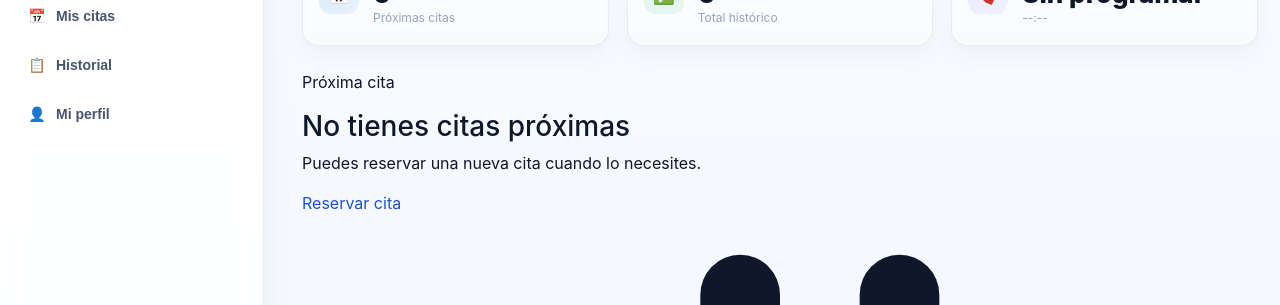
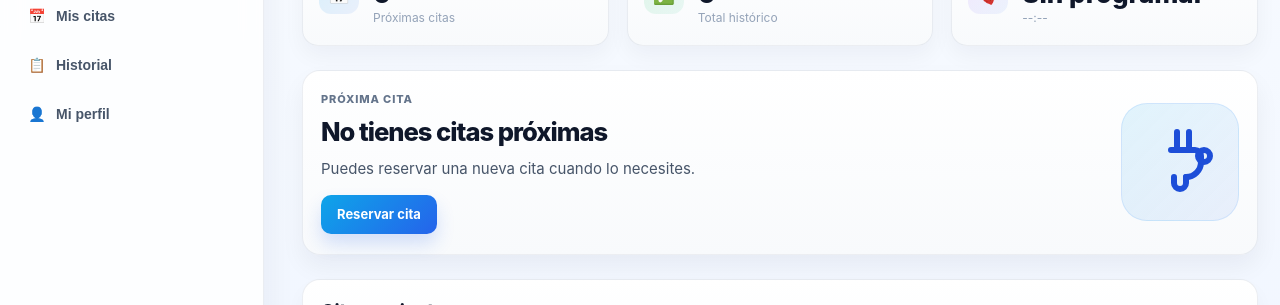
Before and after one commit to JosueBiminchumo/SistemaFrontend, a React (Vite) app: page /paciente in a window 1280 px wide. Shown: the part 287-592 px from the top of the page. Built offline with nearby package versions, Linux system fonts and the light colour scheme; no server answers.

Commit message:
style: refinamiento visual del dashboard y landing

```diff
--- a/src/pages/patient/PatientDashboard.css
+++ b/src/pages/patient/PatientDashboard.css
@@ -99,15 +99,128 @@
   color: #94a3b8;
 }
 
+.next-appt,
 .next-appointment-card {
-  background: linear-gradient(135deg, #0f172a 0%, #1d4ed8 45%, #0ea5e9 100%);
-  color: #ffffff;
-  padding: 22px 20px;
-  border-radius: 20px;
-  box-shadow: 0 18px 34px rgba(37, 99, 235, 0.18);
+  background: linear-gradient(180deg, #ffffff 0%, #f8fafc 100%);
+  color: #0f172a;
+  padding: 20px 18px;
+  border-radius: 18px;
+  box-shadow: 0 12px 24px rgba(15, 23, 42, 0.05);
+  border: 1px solid rgba(148, 163, 184, 0.18);
+  display: grid;
+  grid-template-columns: minmax(0, 1fr) 118px;
+  align-items: center;
+  gap: 18px;
+}
+
+.next-appt-content {
   display: flex;
   flex-direction: column;
-  gap: 18px;
+  gap: 10px;
+}
+
+.next-appt-label,
+.badge-proxima {
+  margin: 0;
+  font-size: 11px;
+  letter-spacing: 0.08em;
+  font-weight: 800;
+  color: #64748b;
+  text-transform: uppercase;
+}
+
+.next-appt-content h3,
+.next-appointment-card h2 {
+  margin: 0;
+  font-size: clamp(22px, 2vw, 28px);
+  font-weight: 800;
+  letter-spacing: -0.04em;
+  color: #0f172a;
+}
+
+.next-appt-specialty,
+.next-appointment-card p {
+  margin: 0;
+  font-size: 15px;
+  color: #475569;
+}
+
+.next-appt-datetime {
+  display: flex;
+  flex-wrap: wrap;
+  gap: 12px 18px;
+  margin-top: 2px;
+}
+
+.next-appt-datetime span {
+  display: inline-flex;
+  align-items: center;
+  gap: 8px;
+  color: #334155;
+  font-size: 14px;
+  font-weight: 600;
+}
+
+.next-appt-datetime svg {
+  width: 16px;
+  height: 16px;
+  flex-shrink: 0;
+}
+
+.next-appt-actions,
+.next-appointment-actions {
+  display: flex;
+  flex-wrap: wrap;
+  gap: 12px;
+  margin-top: 4px;
+}
+
+.next-appt-detail,
+.next-appt-reschedule,
+.btn-detalle,
+.btn-reprogramar {
+  display: inline-flex;
+  align-items: center;
+  justify-content: center;
+  padding: 10px 16px;
+  border-radius: 10px;
+  font-size: 13px;
+  font-weight: 700;
+  text-decoration: none;
+  transition: all 0.2s ease;
+}
+
+.next-appt-detail,
+.btn-detalle {
+  background: linear-gradient(135deg, #0ea5e9 0%, #2563eb 100%);
+  color: #ffffff;
+  box-shadow: 0 10px 18px rgba(37, 99, 235, 0.18);
+}
+
+.next-appt-reschedule,
+.btn-reprogramar {
+  background: #eff6ff;
+  color: #1d4ed8;
+  border: 1px solid rgba(37, 99, 235, 0.12);
+}
+
+.next-appt-icon {
+  display: flex;
+  align-items: center;
+  justify-content: center;
+  width: 118px;
+  height: 118px;
+  border-radius: 26px;
+  background: linear-gradient(135deg, rgba(14, 165, 233, 0.12), rgba(37, 99, 235, 0.08));
+  border: 1px solid rgba(96, 165, 250, 0.18);
+  color: #1d4ed8;
+  box-sizing: border-box;
+}
+
+.next-appt-icon svg {
+  width: 72px;
+  height: 72px;
+  display: block;
 }
 
 .next-appointment-card.empty-card {
--- a/src/pages/public/PublicPages.css
+++ b/src/pages/public/PublicPages.css
@@ -280,15 +280,17 @@
 
 .feature-grid {
   display: grid;
-  grid-template-columns: repeat(3, minmax(0, 1fr));
+  grid-template-columns: repeat(auto-fit, minmax(220px, 1fr));
   gap: 18px;
   margin-top: 24px;
 }
 
 .feature-card {
-  padding: 24px;
+  padding: 20px;
   text-align: left;
   box-shadow: none;
+  border-radius: 16px;
+  border: 1px solid rgba(148, 163, 184, 0.2);
 }
 
 .feature-card--link {
@@ -313,8 +315,7 @@
 
 .vento-grid {
   display: grid;
-  grid-template-columns: repeat(6, minmax(0, 1fr));
-  grid-auto-rows: minmax(148px, auto);
+  grid-template-columns: repeat(auto-fit, minmax(220px, 1fr));
   gap: 18px;
   margin-top: 22px;
 }
@@ -322,12 +323,15 @@
 .vento-card {
   display: grid;
   align-content: start;
-  min-height: 164px;
-  gap: 14px;
-  padding: clamp(22px, 3vw, 28px);
+  min-height: 170px;
+  gap: 12px;
+  padding: 20px 18px;
   color: var(--color-text);
   text-align: left;
   text-decoration: none;
+  border: 1px solid rgba(148, 163, 184, 0.18);
+  border-radius: 18px;
+  background: #ffffff;
   transition:
     border-color 0.2s,
     transform 0.2s,
@@ -335,52 +339,53 @@
 }
 
 .vento-card:hover {
-  border-color: #60a5fa;
-  box-shadow: 0 12px 26px rgba(15, 23, 42, 0.1);
+  border-color: rgba(96, 165, 250, 0.7);
+  box-shadow: 0 10px 20px rgba(15, 23, 42, 0.08);
   transform: translateY(-2px);
 }
 
 .vento-card span {
   width: fit-content;
-  border-radius: 8px;
-  background: rgba(255, 255, 255, 0.58);
+  border-radius: 999px;
+  background: rgba(255, 255, 255, 0.62);
   padding: 6px 10px;
   color: #1e3a8a;
-  font-size: 0.78rem;
-  font-weight: 900;
+  font-size: 0.72rem;
+  font-weight: 800;
+  letter-spacing: 0.03em;
 }
 
 .vento-card h3 {
-  margin: 8px 0 0;
-  font-size: clamp(1.2rem, 2vw, 1.45rem);
-  line-height: 1.2;
+  margin: 0;
+  font-size: clamp(1.15rem, 2vw, 1.35rem);
+  line-height: 1.25;
 }
 
 .vento-card p {
   margin: 0;
   color: #475569;
   line-height: 1.5;
+  font-size: 0.95rem;
 }
 
 .vento-card--main {
-  grid-column: span 3;
-  grid-row: span 2;
-  min-height: 348px;
+  grid-column: span 2;
+  grid-row: span 1;
+  min-height: 220px;
 }
 
 .vento-card--main h3 {
-  max-width: 320px;
-  font-size: clamp(1.8rem, 3.4vw, 2.45rem);
+  max-width: 280px;
+  font-size: clamp(1.5rem, 2.4vw, 2rem);
 }
 
 .vento-card--blue,
 .vento-card--cream {
-  grid-column: span 3;
+  grid-column: span 1;
 }
 
 .vento-card--small {
-  grid-column: span 2;
-  min-height: 132px;
+  min-height: 150px;
 }
 
 .vento-card--teal {
```
